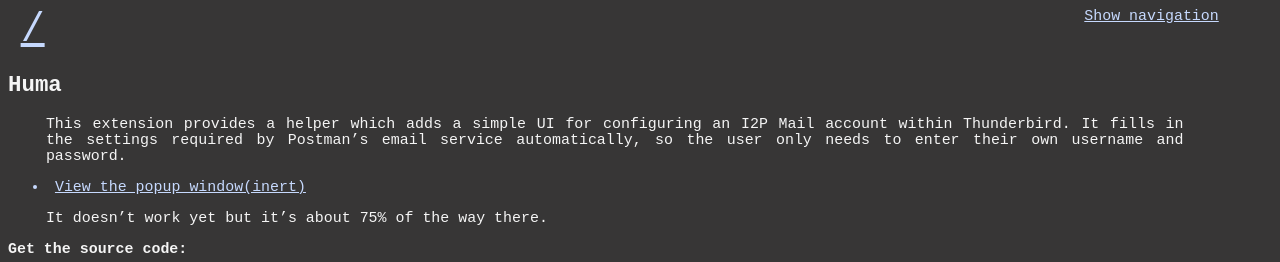
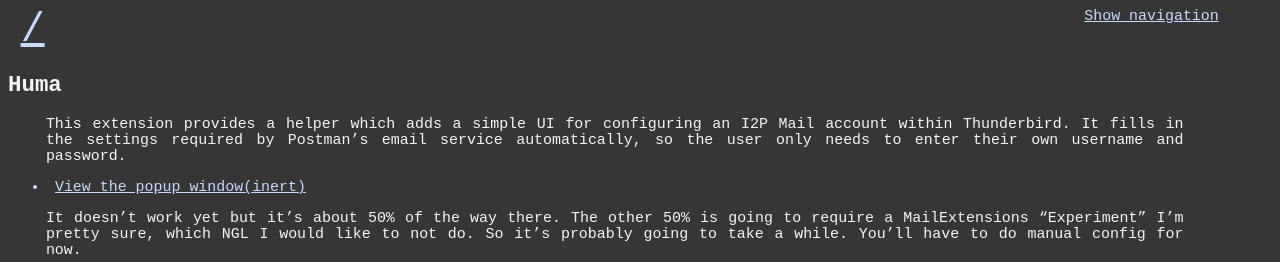
Before and after one commit to eyedeekay/Huma-Bird, a browser extension: page index.html in a window 1280 px wide. Shown: the top 262 px of the page. Drawn offline with Linux system fonts and the light colour scheme.

Commit message:
update index.html

```diff
--- a/index.html
+++ b/index.html
@@ -53,7 +53,10 @@
       </li>
     </ul>
     <p>
-      It doesn&rsquo;t work yet but it&rsquo;s about 75% of the way there.
+      It doesn&rsquo;t work yet but it&rsquo;s about 50% of the way there. The other 50% is going
+      to require a MailExtensions &ldquo;Experiment&rdquo; I&rsquo;m pretty sure, which NGL I would like
+      to not do. So it&rsquo;s probably going to take a while. You&rsquo;ll have to do manual
+      config for now.
     </p>
     <div id="sourcecode">
       <span id="sourcehead">
```
